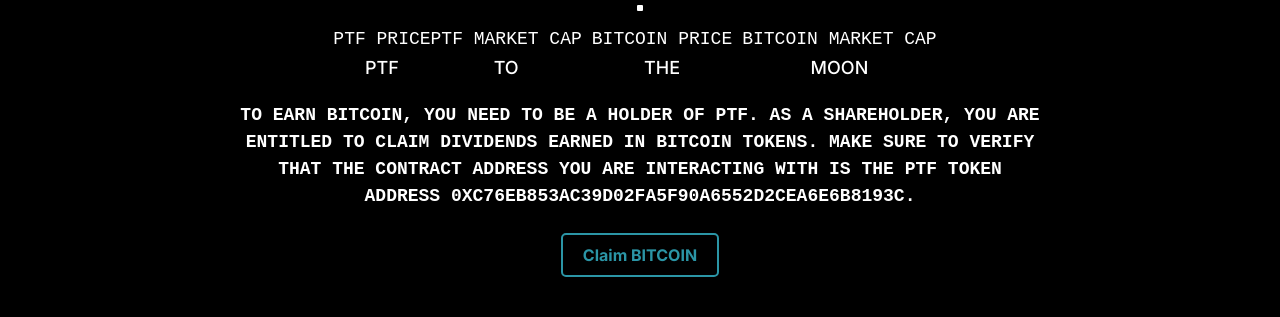
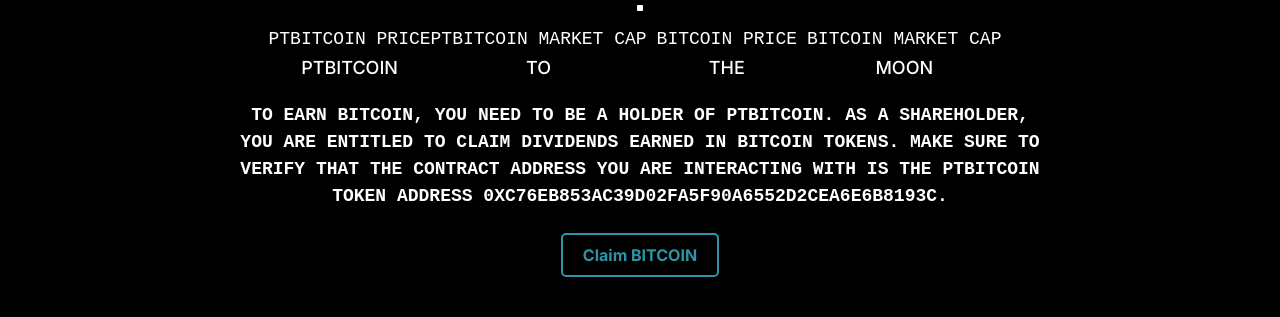
Before and after one commit to PrintTheBITCOIN/PrintTheBITCOIN.github.io, a website: page index.html in a window 1280 px wide. Shown: the part 395-712 px from the top of the page. Drawn offline with nearby package versions, Linux system fonts and the light colour scheme; no server answers; a script that the page names is missing.

Commit message:
Update index.html

```diff
--- a/index.html
+++ b/index.html
@@ -1,7 +1,7 @@
 <!DOCTYPE html>
 <html>
 <head>
-    <link rel="icon" type="image/x-icon" href="logo.png">
+    <link rel="icon" type="image/x-icon" href="Logo.png">
 	<link rel="stylesheet" href="print.css">
 	<link href="https://fonts.googleapis.com/css2?family=Inter:wght@100;200;300;400;500;600;700;800;900&display=swap" rel="stylesheet">
 	<link rel="stylesheet" href="ion.rangeSlider.min.css">
@@ -140,7 +140,7 @@
 
 }
 
-  #ptfprice {
+  #PTBITCOINprice {
     margin-right: auto;
   }
 
@@ -173,7 +173,7 @@
 
 </style>
 
-<link rel="icon" type="image/x-icon" href="logo.png">
+<link rel="icon" type="image/x-icon" href="Logo.png">
   <title>THE BITCOIN PRINTER</title>
 </head>
 <body>
@@ -194,7 +194,7 @@
 <div style="position: absolute; top: 10px; right: 10px;">
   <button onclick="connectWallet()" style="margin-right: 15px; margin-top: 5px;">Connect Wallet</button>
 </div>
-  <img src="logo.png" alt="BITCOIN logo" style="width: 200px; height: 200px; margin-top: 20px;">
+  <img src="Logo.png" alt="BITCOIN logo" style="width: 200px; height: 200px; margin-top: 20px;">
   <h1 class="bank-font">Print The BITCOIN</h1>
 <div id="dividendContainer">
   <div id="totalDividendsBox"></div>
@@ -203,12 +203,12 @@
 
 
 <div class="statscontainer">
-  <div id="ptfprice" class="bank-font">
-    PTF Price
-    <span>PTF</span>
+  <div id="PTBITCOINprice" class="bank-font">
+    PTBITCOIN Price
+    <span>PTBITCOIN</span>
   </div>
-  <div id="ptfmarketcap" class="bank-font">
-    PTF Market Cap
+  <div id="PTBITCOINmarketcap" class="bank-font">
+    PTBITCOIN Market Cap
     <span>To</span>
   </div>
   <div id="BITCOINprice" class="bank-font">
@@ -221,7 +221,7 @@
   </div>
 </div>
 
-<p class="bank-font">To earn BITCOIN, you need to be a holder of PTF. As a shareholder, you are entitled to claim dividends earned in BITCOIN tokens. Make sure to verify that the contract address you are interacting with is the PTF token address 0xC76Eb853ac39D02Fa5f90A6552d2ceA6e6B8193C.</p>
+<p class="bank-font">To earn BITCOIN, you need to be a holder of PTBITCOIN. As a shareholder, you are entitled to claim dividends earned in BITCOIN tokens. Make sure to verify that the contract address you are interacting with is the PTBITCOIN token address 0xC76Eb853ac39D02Fa5f90A6552d2ceA6e6B8193C.</p>
   <div id="unclaimedDividends"></div>
   <div id="claimedDividends"></div>
     <div id="totalDividends"></div>
@@ -427,7 +427,7 @@
       const totalDividends = Math.floor(parseFloat(claimedDividendsInEth)) + Math.floor(parseFloat(unclaimedDividendsInEth));
       const totalDividendsValueInUSD = (totalDividends * BITCOINPriceInUSD).toFixed(2); // calculate the dollar value
 
-      document.getElementById("totalDividendsPerUserBox").innerHTML = `Your PTF Printed: ${totalDividends} BITCOIN \u2248 $${totalDividendsValueInUSD}`;
+      document.getElementById("totalDividendsPerUserBox").innerHTML = `Your PTBITCOIN Printed: ${totalDividends} BITCOIN \u2248 $${totalDividendsValueInUSD}`;
     } catch (err) {
       console.error(err);
 
```
